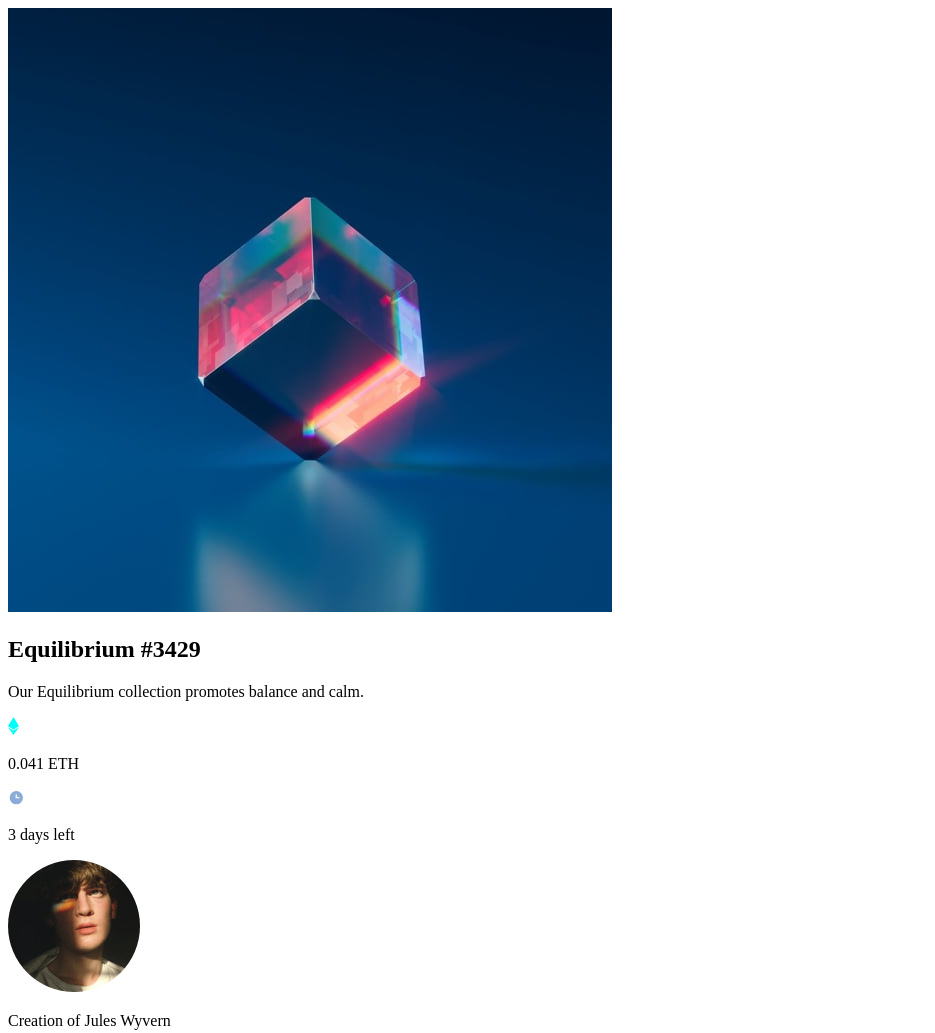
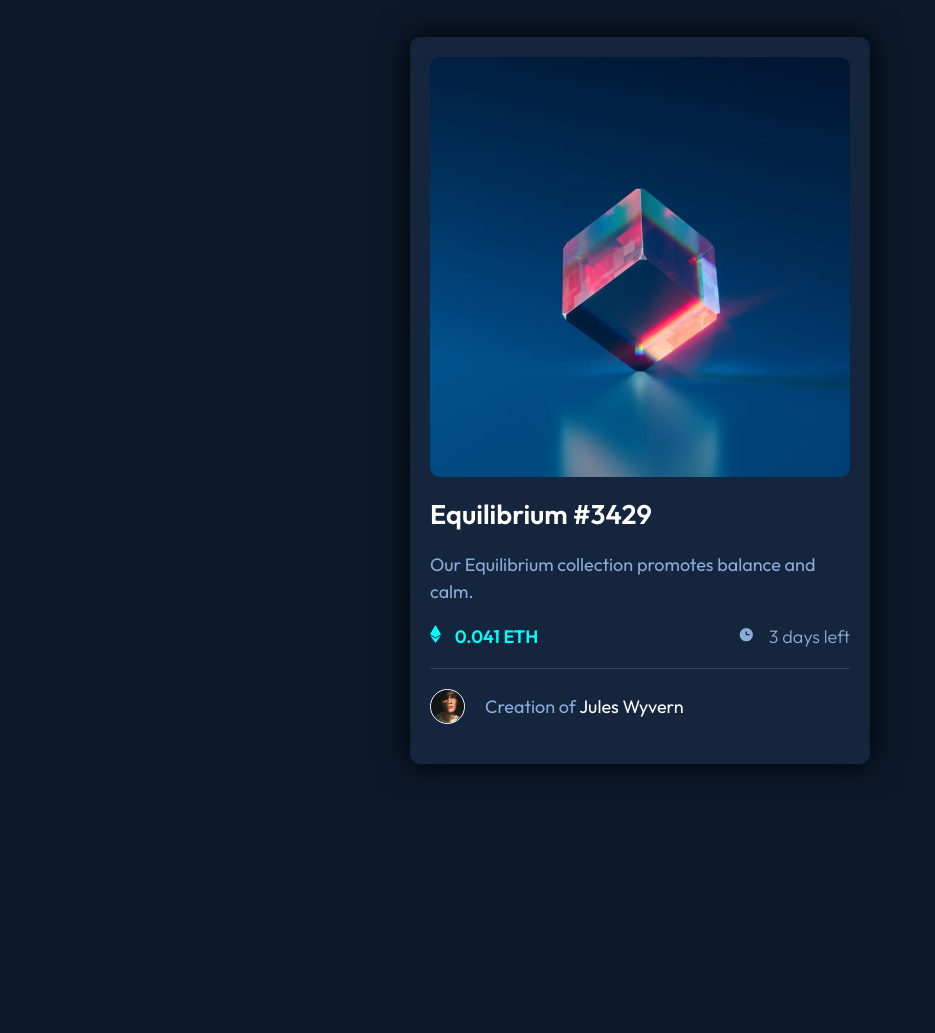
Before and after one commit to s3rgios/cssproyecto3, a plain HTML site: page index.html in a window 1280 px wide. Shown: the whole page, without its empty margins (0-935 px from the left). After the commit the page ends 800 px from the top, so only its background shows below. Drawn offline with Linux system fonts and the light colour scheme.

Commit message:
CSS Terminado

```diff
--- /dev/null
+++ b/css/estilos.css
@@ -0,0 +1,149 @@
+@import url('https://fonts.googleapis.com/css2?family=Outfit:wght@300;400;600&display=swap');
+
+:root {
+    /* Colores */
+    --soft-blue: hsl(215, 51%, 70%);
+    --cyan: hsl(178, 100%, 50%);
+
+    --main-bg: hsl(217, 54%, 11%);
+    --card-bg: hsl(216, 50%, 16%);
+    --line: hsl(215, 32%, 27%);
+    --white: hsl(0, 0%, 100%);
+}
+
+* {
+    margin: 0;
+    padding: 0;
+    box-sizing: border-box;
+}
+
+html {
+    /* 1rem = 10px */
+    font-size: 62.5%;
+}
+
+body {
+    font-size: 1.8rem;
+    font-family: 'Outfit', sans-serif;
+    background-color: var(--main-bg);
+    height: 100vh;
+    display: flex;
+    align-items: center;
+    justify-content: center;
+}
+
+.card{
+    width: 90%;
+    margin: 0 auto;
+    background-color: var(--card-bg);
+    padding: 2rem;
+    border-radius: 1rem;
+    box-shadow: 0px 0px 30px 5px rgba(0,0,0,0.75);
+}
+
+@media (min-width:768px){
+    .card{
+        width: 46rem;
+    }
+}
+
+.card__imagen-top{
+    position: relative;
+    margin-bottom: 2rem;
+    border-radius: 1rem;
+    overflow: hidden;
+}
+
+.card__imagen-top:hover .card__img-overlay{
+    display: block;
+    cursor: pointer;
+}
+
+.card__imagen{
+    width:100%;
+    display: block;
+}
+
+.card__img-overlay{
+    position: absolute;
+    left: 0;
+    top: 0;
+    height: 100%;
+    width: 100%;
+    background-color: hsla(178, 100%, 50%,0.5);
+    display: none;
+}
+
+.card__img-overlay img{
+    position: absolute;
+    width: 5rem;
+    left: 50%;
+    top: 50%;
+    transform: translate(-50%, -50%);
+}
+
+
+.card__titulo{
+    color: var(--white);
+    margin-bottom: 2rem;
+    font-weight: 600;
+}
+
+.card__titulo:hover{
+    color: var(--cyan);
+    cursor: pointer;
+}
+
+.card__descripcion{
+    color: var(--soft-blue);
+    line-height: 1.5;
+    margin-bottom: 2rem;
+}
+
+.items{
+    display: flex;
+    justify-content: space-between;
+    margin-bottom: 2rem;
+}
+
+.items__titulo{
+    display: inline-block;
+    margin-left: 1rem;
+}
+
+.items__porcentaje{
+    color: var(--cyan);
+    font-weight: 600;
+}
+
+.items__days{
+    color: var(--soft-blue);
+    font-weight: 300;
+}
+
+.card__presentacion{
+    display: flex;
+    align-items: center;
+    border-top: 0.5px solid var(--line);
+    padding: 2rem 0;
+}
+
+.card__imagen-persona{
+    width: 3.5rem;
+    border: 1px solid var(--white);
+    border-radius: 50%;
+}
+
+.card__creator{
+    margin-left: 2rem;
+    color: var(--soft-blue);
+}
+
+.card__name{
+    color: var(--white);
+}
+
+.card__name:hover{
+    color: var(--cyan);
+    cursor: pointer;
+}
--- a/index.html
+++ b/index.html
@@ -5,13 +5,19 @@
   <meta name="viewport" content="width=device-width, initial-scale=1.0"> <!-- displays site properly based on user's device -->
 
   <link rel="icon" type="image/png" sizes="32x32" href="./images/favicon-32x32.png">
-
+  <link rel="stylesheet" href="css/estilos.css">
   <title>Frontend Mentor | NFT preview card component</title>
 
 </head>
 <body>
   <div class="card">
-    <img class="card__imagen" src="images/image-equilibrium.jpg" alt="">
+    <div class="card__imagen-top">
+      <img class="card__imagen" src="images/image-equilibrium.jpg" alt="">
+
+      <div class="card__img-overlay">
+        <img src="images/icon-view.svg" alt="icono de vista">
+      </div>
+    </div>
 
     <h2 class="card__titulo">Equilibrium #3429</h2>
 
@@ -20,18 +26,18 @@
     <div class="items">
       <div class="items__item">
         <img class="items__imagen" src="images/icon-ethereum.svg" alt="item1">
-        <p class="items__titulo">0.041 ETH</p>
+        <p class="items__titulo items__porcentaje">0.041 ETH</p>
       </div>
 
       <div class="items__item">
         <img class="items__imagen" src="images/icon-clock.svg" alt="item1">
-        <p class="items__titulo">3 days left</p>
+        <p class="items__titulo items__days">3 days left</p>
       </div>
     </div>
 
     <div class="card__presentacion">
       <img src="images/image-avatar.png" alt="" class="card__imagen-persona">
-      <p class="card__nombre">Creation of Jules Wyvern</p>
+      <p class="card__creator">Creation of <span class="card__name">Jules Wyvern</span></p>
     </div>
   </div>
 </body>
```
